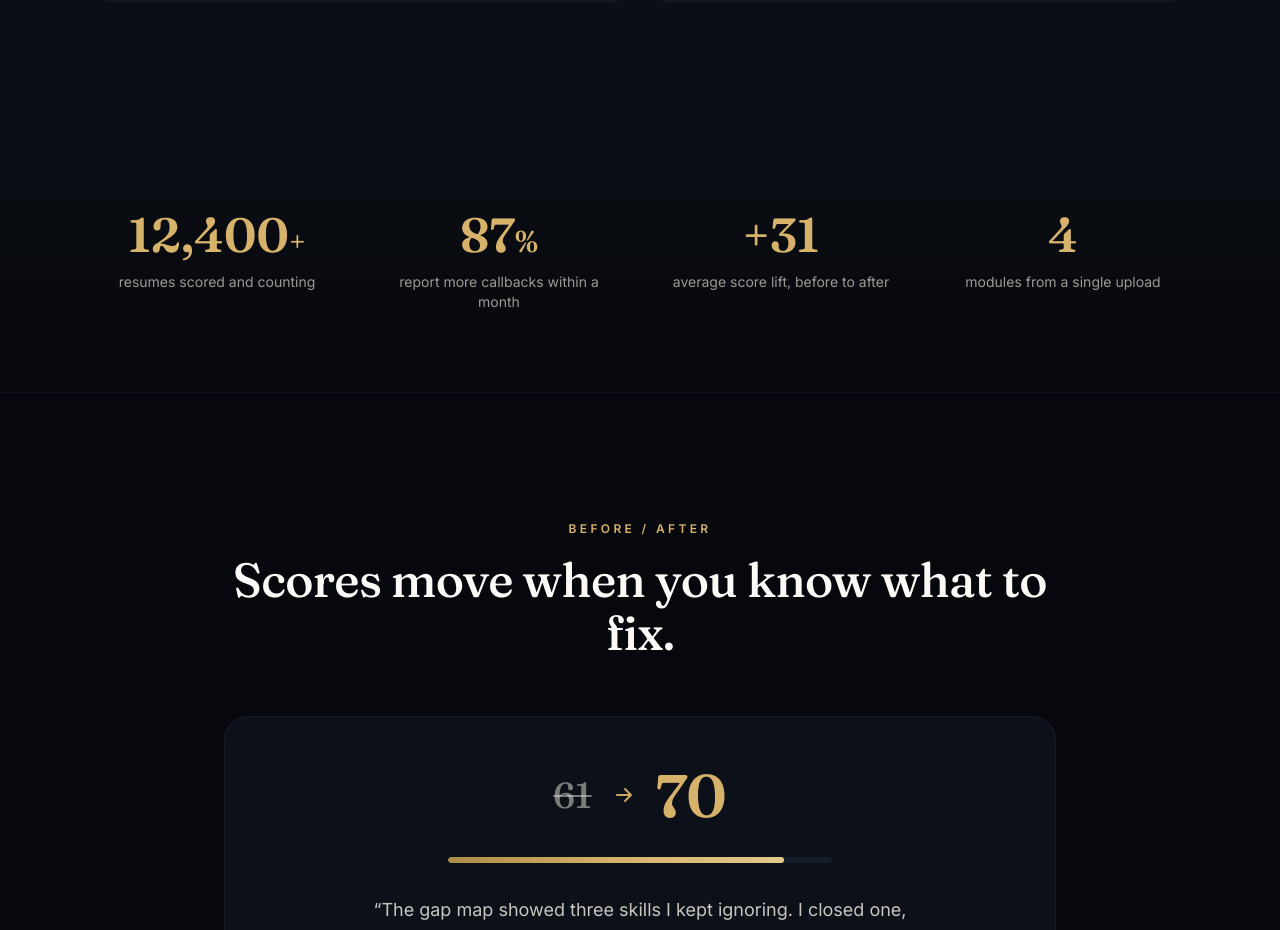
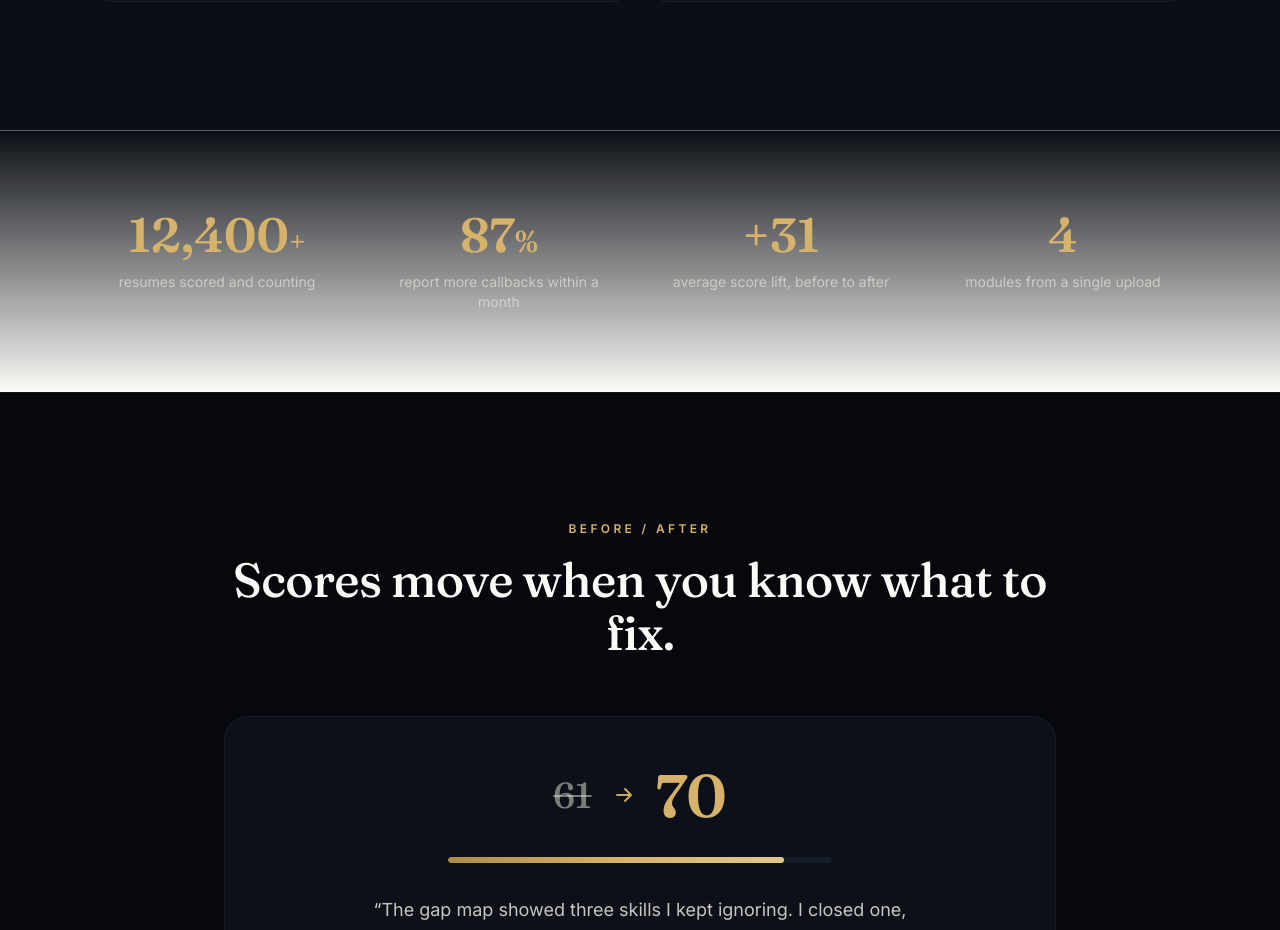
Before and after one commit to NIRANJAN-R062007/HierOrHigher, a React (Vite) app in the folder frontend/: page / in a window 1280 px wide. Shown: the part 2501-3431 px from the top of the page. Built offline with nearby package versions, Linux system fonts and the light colour scheme; no server answers.

Commit message:
feat: fade the stats band back into the background

```diff
--- a/frontend/src/components/landing/StatsBand.jsx
+++ b/frontend/src/components/landing/StatsBand.jsx
@@ -50,7 +50,7 @@ export default function StatsBand() {
   return (
     <section
       ref={ref}
-      className="border-y border-ink-800/70 bg-gradient-to-b from-ink-900 to-ink-950 py-16 sm:py-20"
+      className="border-y border-ink-800/70 bg-gradient-to-b from-ink-900 to-transparent py-16 sm:py-20"
     >
       <div className="mx-auto grid max-w-6xl grid-cols-2 gap-10 px-5 sm:px-8 lg:grid-cols-4">
         {STATS.map((stat) => (
```
